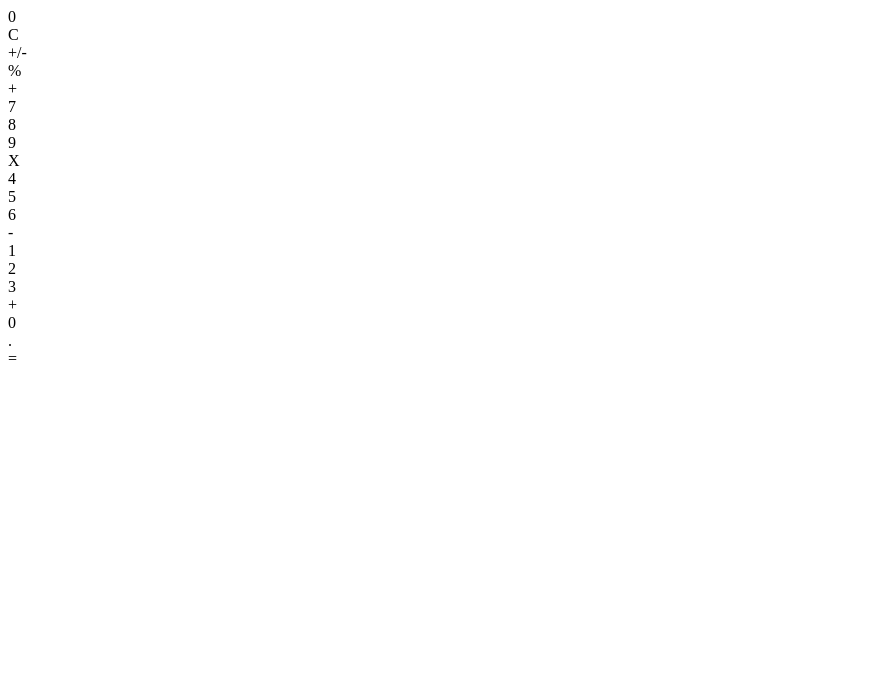
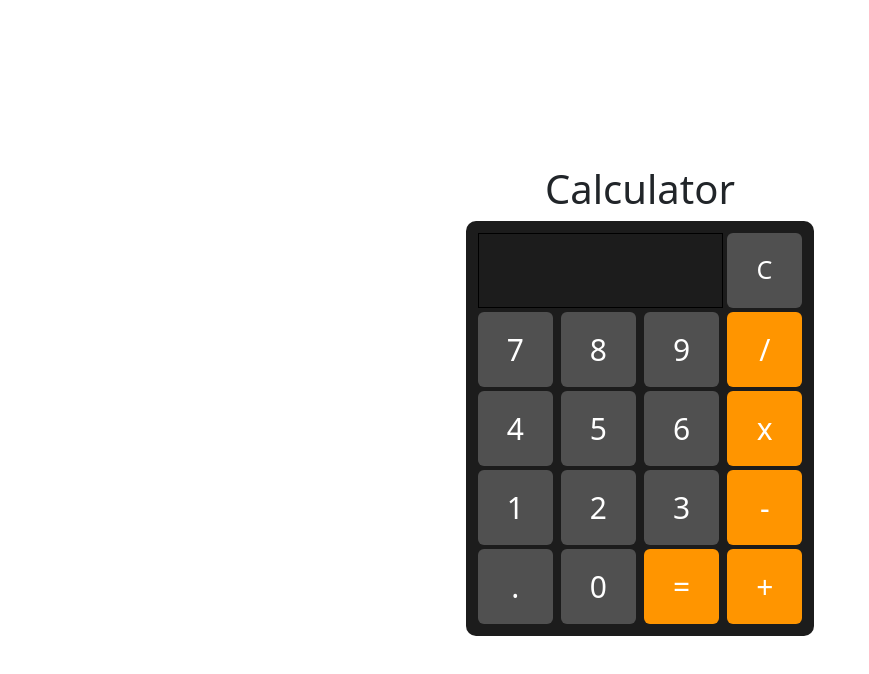
Before and after one commit to mttrsl/TOP-Calculator, a plain HTML site: page index.html in a window 1280 px wide. Shown: the whole page, without its empty margins (0-869 px from the left). Drawn offline with nearby package versions, Linux system fonts and the light colour scheme.

Commit message:
new HTML and CSS styling

```diff
--- a/index.html
+++ b/index.html
@@ -1,48 +1,52 @@
 <!DOCTYPE html>
 <html lang="en">
   <head>
-    <meta charset="UTF-8">
-    <meta name="viewport" content="width=device-width, initial-scale=1.0">
+    <meta charset="UTF-8" />
+    <meta name="viewport" content="width=device-width, initial-scale=1.0" />
+    <link rel="stylesheet" href="styles.css" />
+    <link
+      href="https://cdn.jsdelivr.net/npm/bootstrap@5.3.3/dist/css/bootstrap.min.css"
+      rel="stylesheet"
+      integrity="sha384-QWTKZyjpPEjISv5WaRU9OFeRpok6YctnYmDr5pNlyT2bRjXh0JMhjY6hW+ALEwIH"
+      crossorigin="anonymous"
+    />
     <title>TOP Calculator</title>
   </head>
   <body>
-
-    <div class="container">
-
-        <div id="calculator">
-            <div id="display">0</div>
-            <div class="row">
-                <div class="box dark-box update-value">C</div>
-                <div class="box dark-box update-value">+/-</div>
-                <div class="box dark-box operator">%</div>
-                <div class="box orange-box operator">+</div>
+    <h1>Calculator</h1>
+    <div class="calculator">
+      <div class="first-row">
+        <div id="screen">
+          <div class="previous"></div>
+          <div class="current"></div>
         </div>
-            <div class="row">
-                <div class="box light-box number">7</div>
-                <div class="box light-box number">8</div>
-                <div class="box light-box number">9</div>
-                <div class="box orange-box operator">X</div>
+        <button class="btn" id="clear">C</button>
       </div>
-            <div class="row">
-                <div class="box light-box number">4</div>
-                <div class="box light-box number">5</div>
-                <div class="box light-box number">6</div>
-                <div class="box orange-box operator">-</div>
+      <div class="other-rows">
+        <button class="btn" id="number">7</button>
+        <button class="btn" id="number">8</button>
+        <button class="btn" id="number">9</button>
+        <button class="btn" id="operator">/</button>
       </div>
-            <div class="row">
-                <div class="box light-box number">1</div>
-                <div class="box light-box number">2</div>
-                <div class="box light-box number">3</div>
-                <div class="box orange-box operator">+</div>
+      <div class="other-rows">
+        <button class="btn" id="number">4</button>
+        <button class="btn" id="number">5</button>
+        <button class="btn" id="number">6</button>
+        <button class="btn" id="operator">x</button>
       </div>
-            <div class="row">
-                <div class="box light-box number" id="zero">0</div>
-                <div class="box light-box number">.</div>
-                <div class="box orange-box update-value">=</div>
+      <div class="other-rows">
+        <button class="btn" id="number">1</button>
+        <button class="btn" id="number">2</button>
+        <button class="btn" id="number">3</button>
+        <button class="btn" id="operator">-</button>
+      </div>
+      <div class="other-rows">
+        <button class="btn" id="decimal">.</button>
+        <button class="btn" id="number">0</button>
+        <button class="btn" id="equal">=</button>
+        <button class="btn" id="operator">+</button>
       </div>
     </div>
-    </div>
-
     <script src="main.js"></script>
   </body>
 </html>
--- a/styles.css
+++ b/styles.css
@@ -0,0 +1,97 @@
+body {
+  display: flex;
+  justify-content: center;
+  align-items: center;
+  flex-direction: column;
+  width: 100vw;
+  height: 100vh;
+}
+
+.calculator {
+  background-color: rgb(28, 28, 28);
+  padding: 10px;
+  color: white;
+  border-radius: 10px;
+}
+.btn {
+  height: 75px;
+  width: 75px;
+  margin: 2px;
+}
+
+#clear {
+  background-color: rgb(80, 80, 80);
+  font-size: 25px;
+  color: white;
+}
+
+#clear:hover {
+  background-color: darkgray;
+}
+
+#number {
+  background-color: rgb(80, 80, 80);
+  font-size: 30px;
+  color: white;
+}
+
+#number:hover {
+  background-color: darkgray;
+}
+
+#operator {
+  background-color: rgb(255, 149, 0);
+  font-size: 30px;
+  color: white;
+}
+
+#operator:hover {
+  background-color: darkorange;
+}
+
+#decimal {
+  background-color: rgb(80, 80, 80);
+  font-size: 30px;
+  color: white;
+}
+
+#decimal:hover {
+  background-color: lightgray;
+}
+
+#equal {
+  background-color: rgb(255, 149, 0);
+  font-size: 30px;
+  color: white;
+}
+
+#equal:hover {
+  background-color: darkorange;
+}
+
+.first-row {
+  display: flex;
+  justify-content: center;
+  align-items: center;
+  flex-direction: row;
+}
+
+#screen {
+  width: 245px;
+  border: 1px solid black;
+  height: 75px;
+  margin: 2px;
+  display: flex;
+  flex-direction: column;
+  justify-content: flex-end;
+  align-items: flex-end;
+  padding-right: 5px;
+}
+
+.previous {
+  font-size: 20px;
+}
+
+.current {
+  font-size: 25px;
+}
```
Lines whose indentation alone changed are shown as unchanged.
